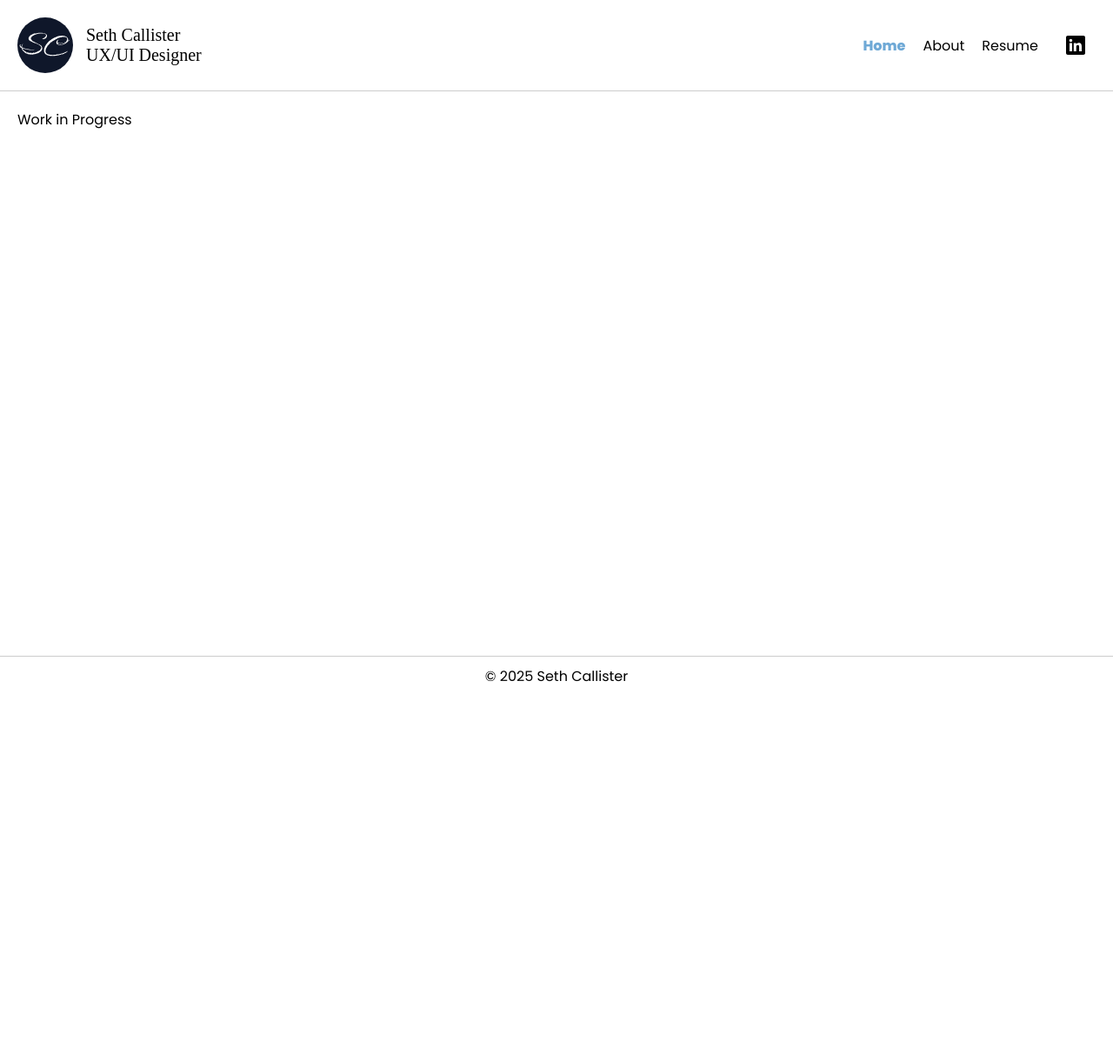
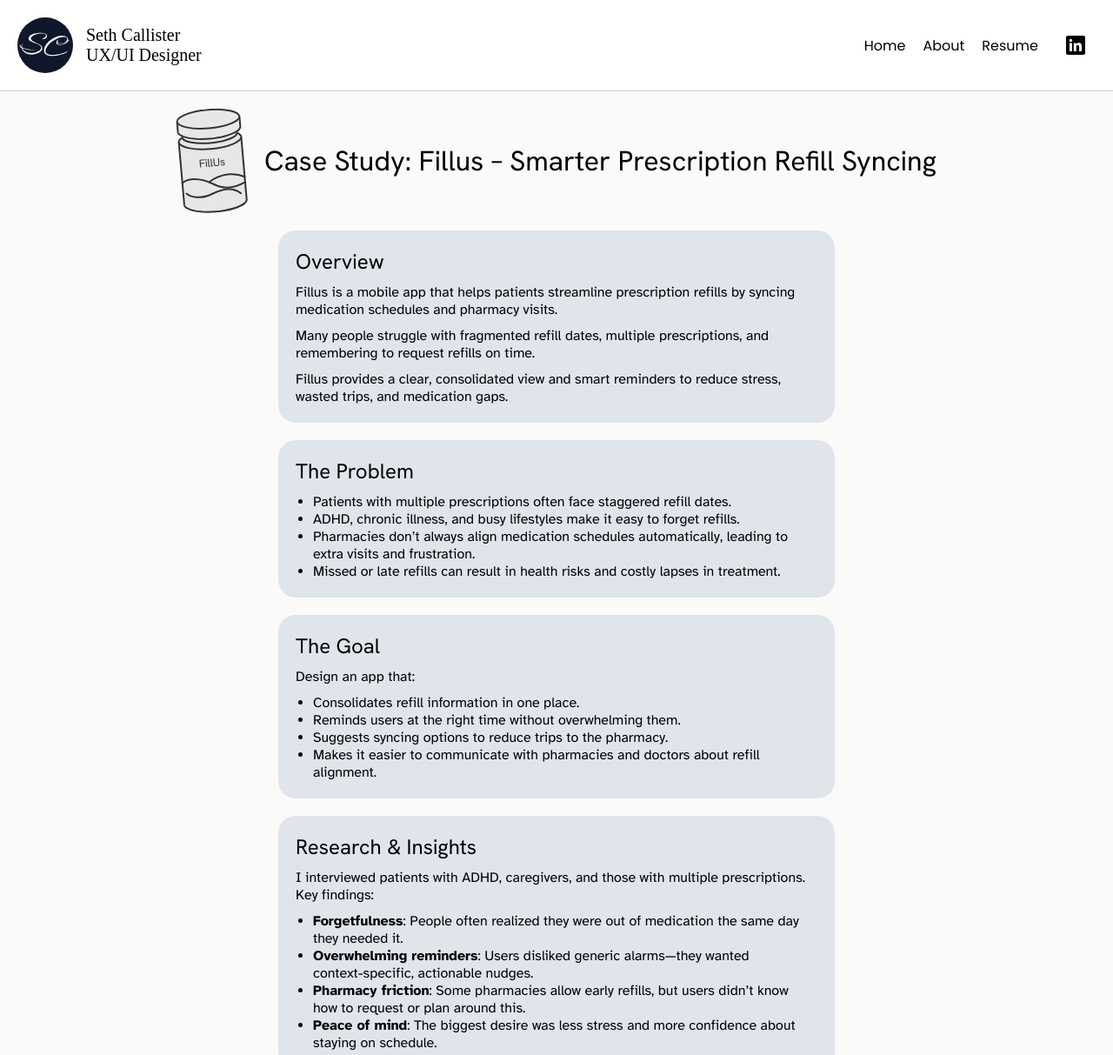
Before and after one commit to seth-coolister/ux-portfolio, a plain HTML site: page fillus.html in a window 1280 px wide. Shown: the top 1213 px of the page at 87% size. Before the commit the page ends 800 px from the top, so only its background shows below. Drawn offline with Linux system fonts and the light colour scheme; a web font is replaced by a local one.

Commit message:
fillus update

```diff
--- a/fillus.html
+++ b/fillus.html
@@ -3,11 +3,11 @@
 <head>
   <meta charset="UTF-8">
   <meta name="viewport" content="width=device-width, initial-scale=1.0">
-  <title>Seth Callister, UX</title>
+  <title>Seth Callister, UX Designer</title>
   <link rel="stylesheet" href="style.css">
   <link rel="preconnect" href="https://fonts.googleapis.com">
   <link rel="preconnect" href="https://fonts.gstatic.com" crossorigin>
-  <link href="https://fonts.googleapis.com/css2?family=Hanken+Grotesk:ital,wght@0,100..900;1,100..900&family=IM+Fell+English:ital@0;1&family=Jacques+Francois&family=Montserrat:ital,wght@0,100..900;1,100..900&family=Poppins:ital,wght@0,100;0,200;0,300;0,400;0,500;0,600;0,700;0,800;0,900;1,100;1,200;1,300;1,400;1,500;1,600;1,700;1,800;1,900&display=swap" rel="stylesheet">
+  <link href="https://fonts.googleapis.com/css2?family=Atkinson+Hyperlegible:ital,wght@0,400;0,700;1,400;1,700&family=Hanken+Grotesk:ital,wght@0,100..900;1,100..900&family=IM+Fell+English:ital@0;1&family=Jacques+Francois&family=Montserrat:ital,wght@0,100..900;1,100..900&family=Poppins:ital,wght@0,100;0,200;0,300;0,400;0,500;0,600;0,700;0,800;0,900;1,100;1,200;1,300;1,400;1,500;1,600;1,700;1,800;1,900&display=swap" rel="stylesheet">
 </head>
 <body>
   <header>
@@ -18,7 +18,7 @@
 
     <nav>
       <ul>
-        <li><a href="index.html" id="active">Home</a></li>
+        <li><a href="index.html">Home</a></li>
         <li><a href="about.html">About</a></li>
         <li><a href="assets/resume.pdf">Resume</a></li>
         <li><a href="https://www.linkedin.com/in/seth-callister/"><img src="assets/linkedin.svg" alt="LinkedIn"></a></li>
@@ -27,8 +27,96 @@
     </nav>
   </header>
 
-  <main>
-    <p>Work in Progress</p>
+  <main id="fillus-main">
+    <div id="fillus-wrapper">
+
+      <div id="fillus-header">
+        <img src="assets/fillus.svg" alt="FillUs Logo" id="fillus-logo">
+        <h1>Case Study: Fillus – Smarter Prescription Refill Syncing</h1>
+      </div>
+
+      <section>
+        <h2>Overview</h2>
+        <p>Fillus is a mobile app that helps patients streamline prescription refills by syncing medication schedules and pharmacy visits.</p>
+        <p>Many people struggle with fragmented refill dates, multiple prescriptions, and remembering to request refills on time.</p>
+        <p>Fillus provides a clear, consolidated view and smart reminders to reduce stress, wasted trips, and medication gaps.</p>
+      </section>
+
+      <section>
+        <h2>The Problem</h2>
+        <ul>
+          <li>Patients with multiple prescriptions often face staggered refill dates.</li>
+          <li>ADHD, chronic illness, and busy lifestyles make it easy to forget refills.</li>
+          <li>Pharmacies don’t always align medication schedules automatically, leading to extra visits and frustration.</li>
+          <li>Missed or late refills can result in health risks and costly lapses in treatment.</li>
+        </ul>
+      </section>
+
+      <section>
+        <h2>The Goal</h2>
+        <p>Design an app that:</p>
+        <ul>
+          <li>Consolidates refill information in one place.</li>
+          <li>Reminds users at the right time without overwhelming them.</li>
+          <li>Suggests syncing options to reduce trips to the pharmacy.</li>
+          <li>Makes it easier to communicate with pharmacies and doctors about refill alignment.</li>
+        </ul>
+      </section>
+
+      <section>
+        <h2>Research & Insights</h2>
+        <p>I interviewed patients with ADHD, caregivers, and those with multiple prescriptions. Key findings:</p>
+        <ul>
+          <li><strong>Forgetfulness</strong>: People often realized they were out of medication the same day they needed it.</li>
+          <li><strong>Overwhelming reminders</strong>: Users disliked generic alarms—they wanted context-specific, actionable nudges.</li>
+          <li><strong>Pharmacy friction</strong>: Some pharmacies allow early refills, but users didn’t know how to request or plan around this.</li>
+          <li><strong>Peace of mind</strong>: The biggest desire was less stress and more confidence about staying on schedule.</li>
+        </ul>
+      </section>
+
+      <section>
+        <h2>The Solution</h2>
+        <p>Fillus offers:</p>
+        <ul>
+          <li><strong>Smart Syncing:</strong> Automatically calculates the best refill alignment schedule.</li>
+          <li><strong>Unified Dashboard:</strong> Shows all prescriptions with refill countdowns.</li>
+          <li><strong>Adaptive Reminders:</strong> Context-aware notifications (e.g., “Your Adderall is ready for refill. Would you like to pick it up with your blood pressure meds in 2 days?”).</li>
+          <li><strong>Pharmacy Coordination:</strong> Guidance on requesting early refills and syncing schedules.</li>
+        </ul>
+      </section>
+
+      <section>
+        <h2>Design Process</h2>
+        <ul>
+          <li><strong>User Flows:</strong> mapped out refill request, pickup, and sync scenarios.</li>
+          <li><strong>Wireframes:</strong> explored calendar vs. card-based tracking.</li>
+          <li><strong>Testing:</strong> Conducted sessions with target users to refine features, focusing on ease of use and clarity.</li>
+          <li><strong>Iterations:</strong> reduced clutter and made notifications more human-like.</li>
+        </ul>
+      </section>
+
+      <section>
+        <h2>Key Features</h2>
+        <ul>
+          <li><strong>Refill Timeline:</strong> clear overview of when each med runs out.</li>
+          <li><strong>Smart Notifications:</strong> gentle, adaptive nudges tailored to user preference.</li>
+          <li><strong>Sync Suggestions:</strong> refill alignment to reduce pharmacy visits.</li>
+          <li><strong>Caregiver Mode:</strong> option to track for family members.</li>
+        </ul>
+      </section>
+
+      <section>
+        <h2>Next Steps</h2>
+        <p>Future improvements could include:</p>
+        <ul>
+          <li>Integrating with pharmacy APIs for real-time refill status.</li>
+          <li>Adding telehealth features to request prescription renewals.</li>
+          <li>Expanding caregiver functionalities for shared management.</li>
+          <li>Exploring AI-driven health insights based on medication adherence.</li>
+        </ul>
+      </section>
+
+    </div>
   </main>
 
   <footer>
--- a/style.css
+++ b/style.css
@@ -206,6 +206,7 @@ footer {
   color: #888;
 }
 
+/* EJW */
 #ejw-main{
   background-color: #1e1e1e;
 }
@@ -216,3 +217,47 @@ footer {
   max-width: 75%;
   margin: 40px auto;
 }
+
+/* FillUs */
+#fillus-main{
+  background-color: #FAFAF8;
+  font-family: "Atkinson Hyperlegible", sans-serif;
+}
+#fillus-main h1,h2,h3,h4,h5,h6{
+  font-family: 'Hanken Grotesk', sans-serif;
+}
+#fillus-main h1{
+  font-size: 32px;
+}
+#fillus-main ul{
+  padding: 0 20px;
+}
+
+#fillus-wrapper{
+  display: flex;
+  flex-direction: column;
+  align-items: center;
+}
+#fillus-wrapper section{
+  margin: 0 auto 20px auto;
+  padding: 20px;
+  background-color: #E0E5EC;
+  border-radius: 20px;
+
+  display: flex;
+  flex-direction: column;
+  gap: 10px;
+
+  width: 600px;
+}
+
+#fillus-header{
+  display: flex;
+  flex-direction: row;
+  align-items: center;
+  gap: 20px;
+  margin-bottom: 20px;
+}
+#fillus-header img{
+  transform: rotate(-5deg);
+}
```
Also changed, not shown: ejw.html (+2 -2 lines), index.html (+2 -2 lines), tangere.html (+2 -2 lines).
